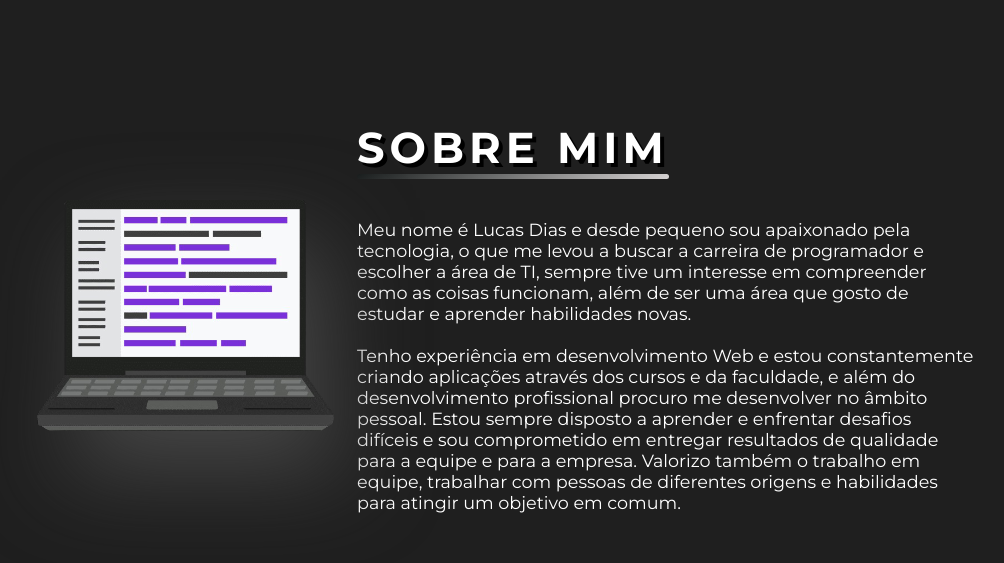
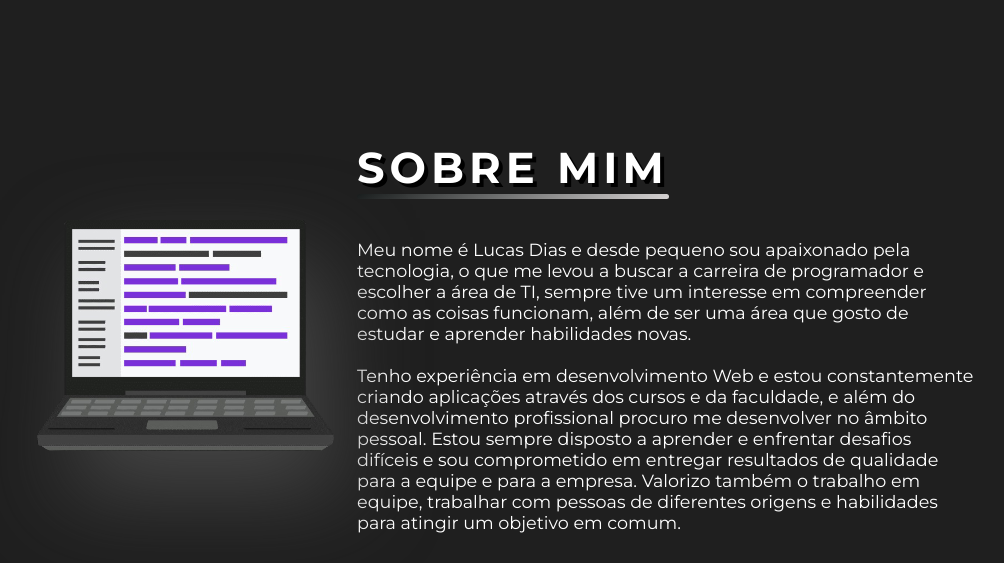
Before and after one commit to Lucasdias067/portfolio-pessoal, a Next.js app: page / in a window 1280 px wide. Shown: the part 780-1343 px from the top of the page, without its empty margins (143-1147 px from the left). Built offline with nearby package versions, Linux system fonts and the light colour scheme.

Commit message:
new features

```diff
--- a/src/app/aboutMe/style.css
+++ b/src/app/aboutMe/style.css
@@ -24,6 +24,13 @@
   font-size: 1.1rem;
 }
 
+@media (min-width: 769px) {
+  #aboutMe {
+    padding-top: 20px;
+    margin-top: 0;
+  }
+}
+
 @media (max-width: 768px) {
   .sobre-mim {
     flex-wrap: wrap;
--- a/src/app/projectList/style.css
+++ b/src/app/projectList/style.css
@@ -135,6 +135,13 @@
   border: none;
 }
 
+@media (min-width: 769px) {
+  #projectList {
+    padding-top: 95px;
+    margin-top: 0;
+  }
+}
+
 @media (max-width: 768px) {
   .container-filter {
     width: 100%;
--- a/src/app/skills/style.css
+++ b/src/app/skills/style.css
@@ -61,6 +61,13 @@
   gap: 10px;
 }
 
+@media (min-width: 769px) {
+  #skills {
+    padding-top: 95px;
+    margin-top: 0;
+  }
+}
+
 @media (max-width: 1037px) {
   .card__giratorio {
     width: 270px;
```
